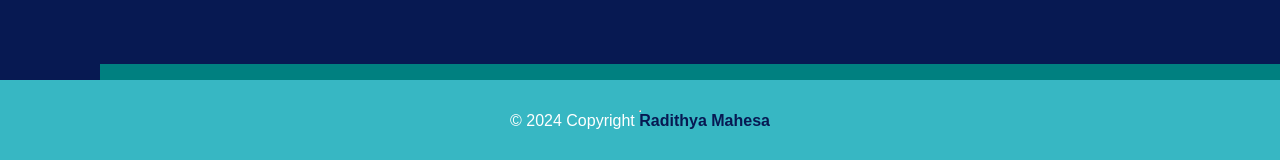
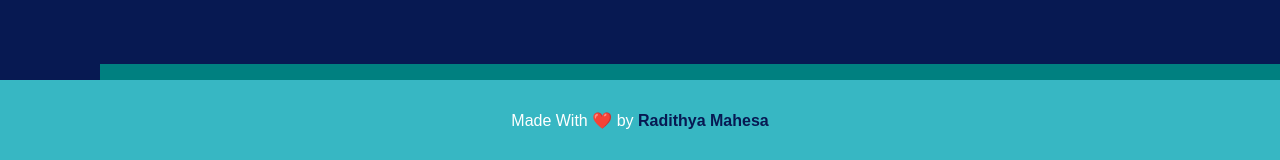
Before and after one commit to radithya-mahesa/CRUD_Perpus, a PHP site: page / in a window 1280 px wide. Shown: the part 640-800 px from the top of the page. Run offline with PHP 8.4, Linux system fonts and the light colour scheme.

Commit message:
refractor : change footer label description

```diff
--- a/index.php
+++ b/index.php
@@ -46,9 +46,8 @@
             </div>
         </main>
         <footer>
-            <hr>
             <div class="copyright">
-                <label>&copy; 2024 Copyright <strong>Radithya Mahesa</strong></label>
+                <label>Made With &#x2764;&#xFE0F; by <strong>Radithya Mahesa</strong></label>
             </div>
         </footer>
     </div>
```
